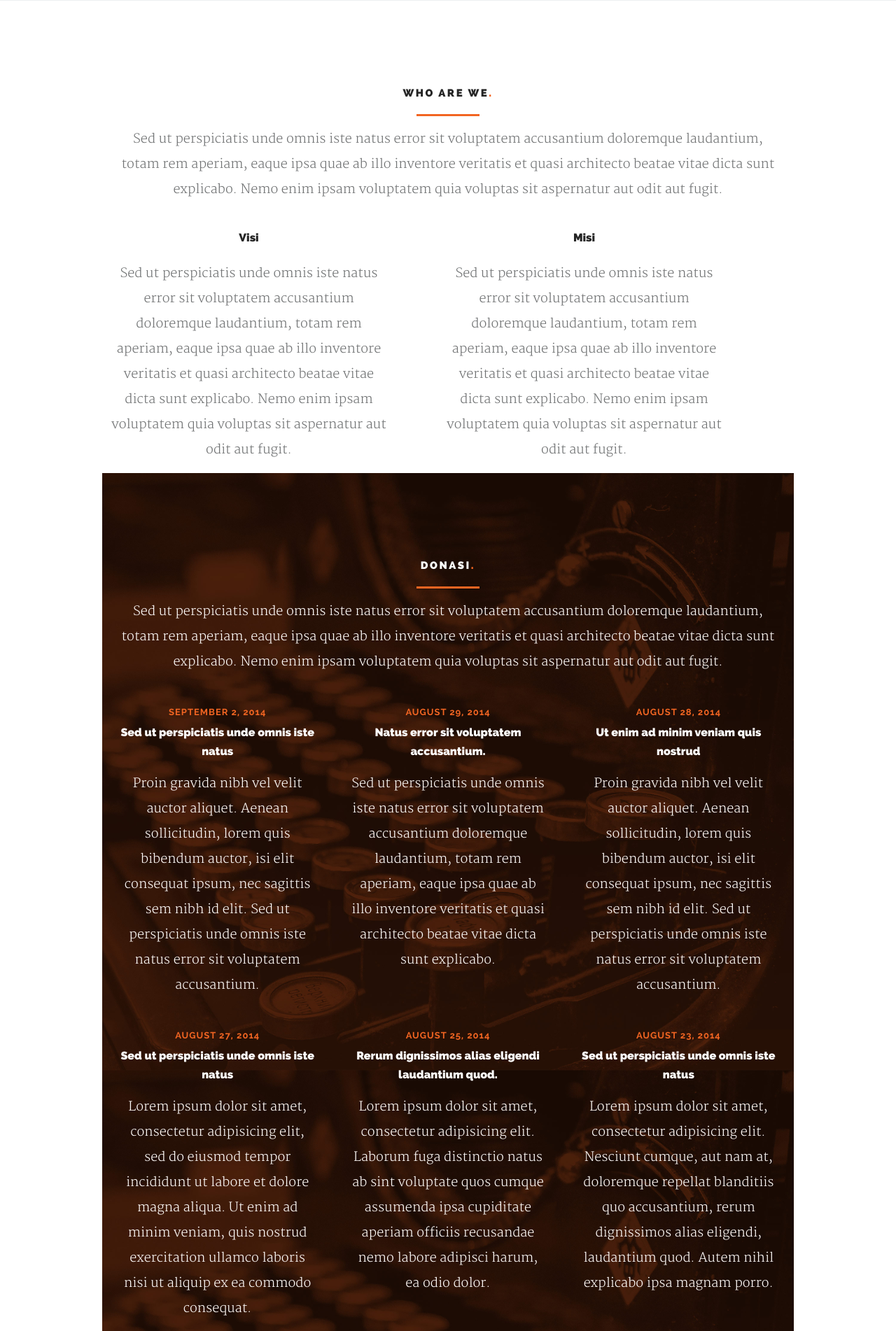
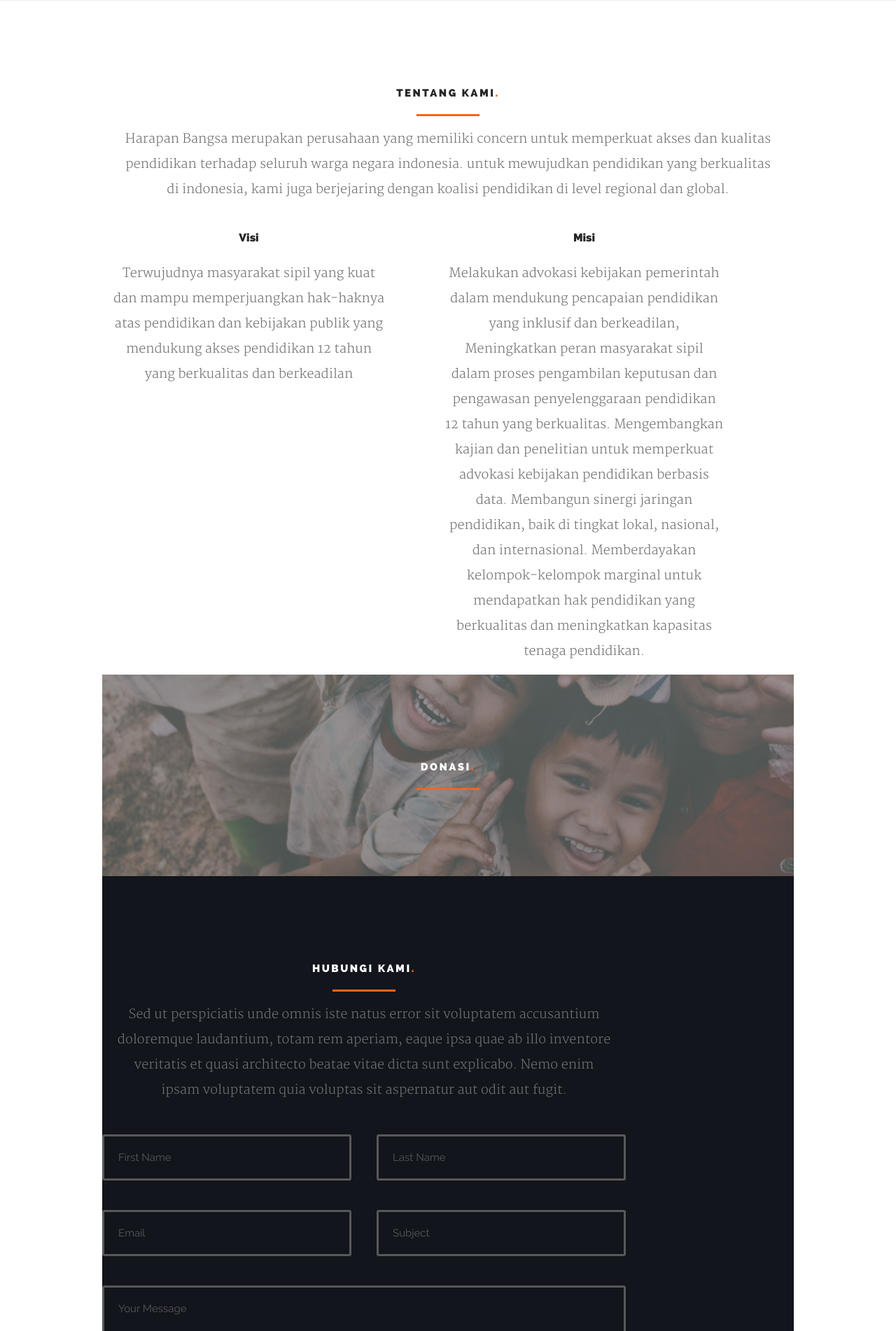
Before and after one commit to Andre17190177/UAS-Web_Programming_2-Kelompok_2, a CodeIgniter app: page /harapanbangsa/ in a window 1280 px wide. Shown: the part 1980-3882 px from the top of the page at 70% size. Run offline with CodeIgniter, Linux system fonts and the light colour scheme; some libraries are stand-ins or nearby versions.

Commit message:
Update Visi misi dan menambah gambar donasi

```diff
--- a/harapanbangsa/application/views/templates/index.php
+++ b/harapanbangsa/application/views/templates/index.php
@@ -183,13 +183,13 @@
 
         <div class="twelve columns">
 
-            <h1>Who Are We<span>.</span></h1>
+            <h1>Tentang Kami<span>.</span></h1>
 
             <hr />
 
-            <p>Sed ut perspiciatis unde omnis iste natus error sit voluptatem accusantium doloremque laudantium, totam rem aperiam,
-                eaque ipsa quae ab illo inventore veritatis et quasi architecto beatae vitae dicta sunt explicabo. Nemo enim ipsam
-                voluptatem quia voluptas sit aspernatur aut odit aut fugit.
+            <p>Harapan Bangsa merupakan perusahaan yang memiliki concern untuk memperkuat akses dan kualitas pendidikan
+                terhadap seluruh warga negara indonesia. untuk mewujudkan pendidikan yang berkualitas di indonesia, kami juga berjejaring dengan
+                koalisi pendidikan di level regional dan global.
             </p>
 
             <div class="row tentang-content">
@@ -198,9 +198,8 @@
 
                     <h3>Visi</h3>
 
-                    <p>Sed ut perspiciatis unde omnis iste natus error sit voluptatem accusantium doloremque laudantium, totam rem aperiam,
-                        eaque ipsa quae ab illo inventore veritatis et quasi architecto beatae vitae dicta sunt explicabo. Nemo enim ipsam
-                        voluptatem quia voluptas sit aspernatur aut odit aut fugit.
+                    <p>Terwujudnya masyarakat sipil yang kuat dan mampu memperjuangkan hak-haknya atas pendidikan dan kebijakan
+                        publik yang mendukung akses pendidikan 12 tahun yang berkualitas dan berkeadilan
                     </p>
 
                 </div> <!-- /left -->
@@ -209,9 +208,11 @@
 
                     <h3>Misi</h3>
 
-                    <p>Sed ut perspiciatis unde omnis iste natus error sit voluptatem accusantium doloremque laudantium, totam rem aperiam,
-                        eaque ipsa quae ab illo inventore veritatis et quasi architecto beatae vitae dicta sunt explicabo. Nemo enim ipsam
-                        voluptatem quia voluptas sit aspernatur aut odit aut fugit.
+                    <p>Melakukan advokasi kebijakan pemerintah dalam mendukung pencapaian pendidikan yang inklusif dan berkeadilan,
+                        Meningkatkan peran masyarakat sipil dalam proses pengambilan keputusan dan pengawasan penyelenggaraan pendidikan 12 tahun
+                        yang berkualitas. Mengembangkan kajian dan penelitian untuk memperkuat advokasi kebijakan pendidikan berbasis data. Membangun sinergi jaringan
+                        pendidikan, baik di tingkat lokal, nasional, dan internasional. Memberdayakan kelompok-kelompok marginal untuk mendapatkan hak pendidikan yang
+                        berkualitas dan meningkatkan kapasitas tenaga pendidikan.
                     </p>
 
                 </div> <!-- /right -->
@@ -229,102 +230,6 @@
                         <h1>Donasi<span>.</span></h1>
 
                         <hr />
-
-                        <p>Sed ut perspiciatis unde omnis iste natus error sit voluptatem accusantium doloremque laudantium, totam rem aperiam,
-                            eaque ipsa quae ab illo inventore veritatis et quasi architecto beatae vitae dicta sunt explicabo. Nemo enim ipsam
-                            voluptatem quia voluptas sit aspernatur aut odit aut fugit.
-                        </p>
-
-                    </div>
-
-                </div>
-
-                <div class="row">
-
-                    <div class="twelve columns">
-
-                        <div id="donasi-wrapper" class="bgrid-third s-bgrid-half mob-bgrid-whole group">
-
-                            <article class="bgrid">
-
-                                <h5>September 2, 2014</h5>
-                                <h3><a href="single.html">Sed ut perspiciatis unde omnis iste natus</a></h3>
-
-                                <p>Proin gravida nibh vel velit auctor aliquet. Aenean sollicitudin, lorem quis bibendum auctor,
-                                    isi elit consequat ipsum, nec sagittis sem nibh id elit. Sed ut perspiciatis unde omnis iste natus error sit voluptatem accusantium.
-                                </p>
-
-                            </article>
-
-                            <article class="bgrid">
-
-                                <h5>August 29, 2014</h5>
-                                <h3><a href="single.html">Natus error sit voluptatem accusantium.</a></h3>
-
-                                <p>
-                                    Sed ut perspiciatis unde omnis iste natus error sit voluptatem accusantium doloremque laudantium,
-                                    totam rem aperiam, eaque ipsa quae ab illo inventore veritatis et quasi architecto beatae vitae dicta sunt explicabo.
-                                </p>
-
-                            </article>
-
-                            <article class="bgrid">
-
-                                <h5>August 28, 2014</h5>
-                                <h3><a href="single.html">Ut enim ad minim veniam quis nostrud</a></h3>
-
-                                <p>
-                                    Proin gravida nibh vel velit auctor aliquet. Aenean sollicitudin, lorem quis bibendum auctor,
-                                    isi elit consequat ipsum, nec sagittis sem nibh id elit. Sed ut perspiciatis unde omnis iste natus error sit voluptatem accusantium.
-                                </p>
-
-                            </article>
-
-                            <article class="bgrid first">
-
-                                <h5>August 27, 2014</h5>
-                                <h3><a href="single.html">Sed ut perspiciatis unde omnis iste natus</a></h3>
-
-                                <p>
-                                    Lorem ipsum dolor sit amet, consectetur adipisicing elit, sed do eiusmod
-                                    tempor incididunt ut labore et dolore magna aliqua. Ut enim ad minim veniam,
-                                    quis nostrud exercitation ullamco laboris nisi ut aliquip ex ea commodo
-                                    consequat.
-                                </p>
-
-                            </article>
-
-                            <article class="bgrid">
-
-                                <h5>August 25, 2014</h5>
-                                <h3><a href="single.html">Rerum dignissimos alias eligendi laudantium quod.</a></h3>
-
-                                <p>
-                                    Lorem ipsum dolor sit amet, consectetur adipisicing elit. Laborum fuga distinctio natus ab sint
-                                    voluptate quos cumque assumenda ipsa cupiditate aperiam officiis recusandae nemo labore adipisci harum,
-                                    ea odio dolor.
-                                </p>
-
-                            </article>
-
-                            <article class="bgrid">
-
-                                <h5>August 23, 2014</h5>
-                                <h3><a href="single.html">Sed ut perspiciatis unde omnis iste natus</a></h3>
-
-                                <p>Lorem ipsum dolor sit amet, consectetur adipisicing elit. Nesciunt cumque, aut nam at,
-                                    doloremque repellat blanditiis quo accusantium, rerum dignissimos alias eligendi, laudantium quod.
-                                    Autem nihil explicabo ipsa magnam porro.
-                                </p>
-
-                            </article>
-
-                        </div> <!-- /donasi-wrapper -->
-
-                    </div> <!-- /twelve -->
-
-                </div> <!-- /row -->
-
             </section> <!-- /donasi -->
 
 
@@ -336,7 +241,7 @@
 
                     <div class="twelve columns">
 
-                        <h1>Tentang Kami<span>.</span></h1>
+                        <h1>Hubungi Kami<span>.</span></h1>
 
                         <hr />
 
--- a/harapanbangsa/css/main.css
+++ b/harapanbangsa/css/main.css
@@ -1954,7 +1954,7 @@ hr {
 /*  o. donasi Section
 /* =================================================================== */
 #donasi {
-	background: #a43b0a url(../images/blog-bg.jpg) no-repeat bottom center fixed;
+	background: #a43b0a url(../images/gambar1.jpg) no-repeat bottom center fixed;
 	-webkit-background-size: cover !important;
 	-moz-background-size: cover !important;
 	background-size: cover !important;
```
Also changed, not shown: harapanbangsa/images/gambar1.jpg (added).
